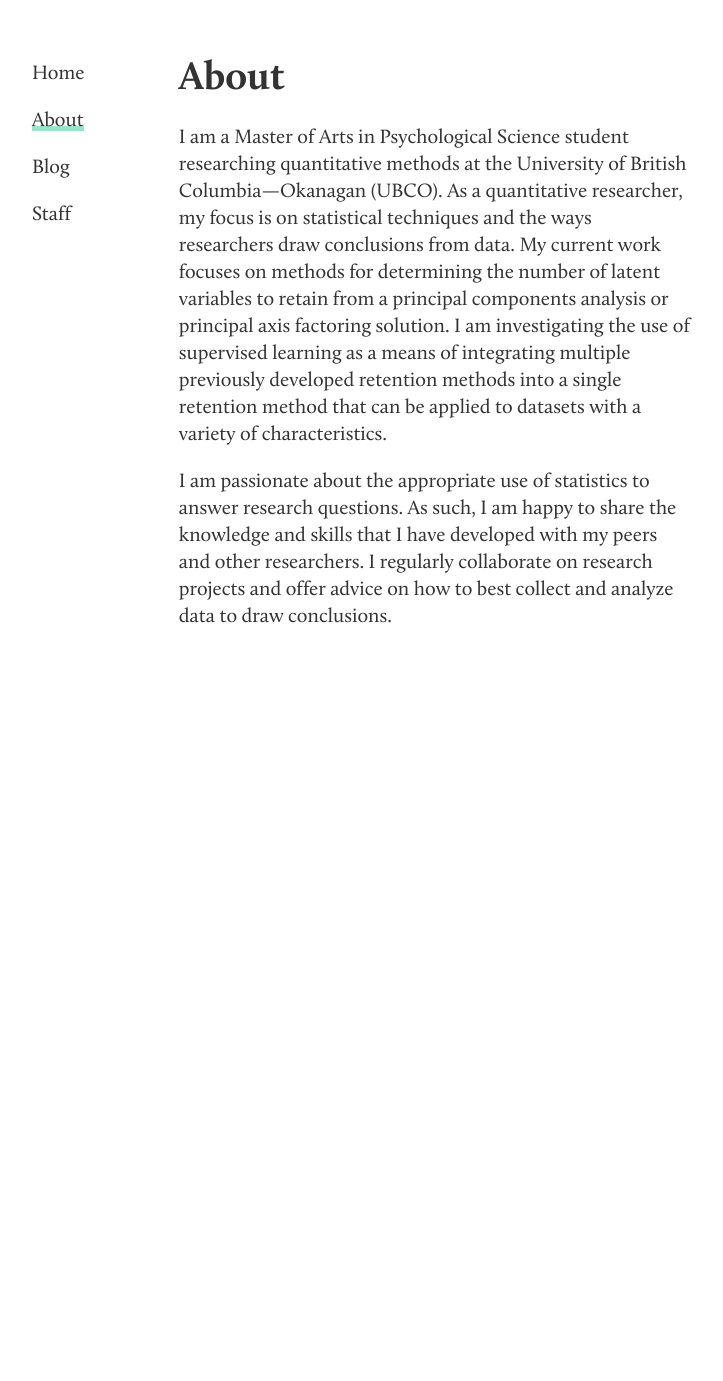
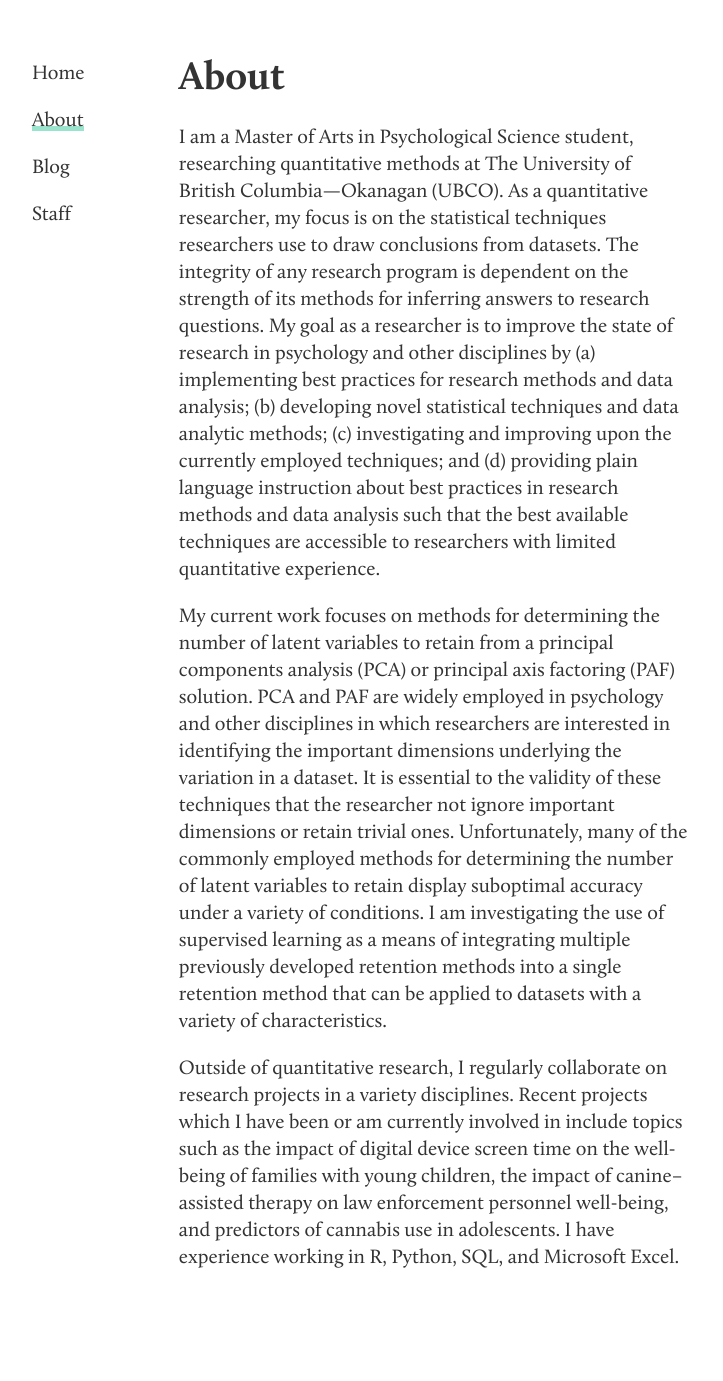
Before and after one commit to zakarydraper/zakarydraper.github.io, a Jekyll site: the page built from about.md, in a window 1280 px wide. Shown: the whole page, without its empty margins (28-751 px from the left). Built offline with Jekyll 4.4.1, drawn with Linux system fonts in a browser that asks for light colours; before the commit the page ends 900 px from its top, so only the background shows below that.

Commit message:
Updated About text. Added photo to home page.

```diff
--- a/about.md
+++ b/about.md
@@ -3,6 +3,9 @@ title: About
 ---
 # About
 
-I am a Master of Arts in Psychological Science student researching quantitative methods at the University of British Columbia—Okanagan (UBCO). As a quantitative researcher, my focus is on statistical techniques and the ways researchers draw conclusions from data. My current work focuses on methods for determining the number of latent variables to retain from a principal components analysis or principal axis factoring solution. I am investigating the use of supervised learning as a means of integrating multiple previously developed retention methods into a single retention method that can be applied to datasets with a variety of characteristics.
+I am a Master of Arts in Psychological Science student, researching quantitative methods at The University of British Columbia—Okanagan (UBCO). As a quantitative researcher, my focus is on the statistical techniques researchers use to draw conclusions from datasets. The integrity of any research program is dependent on the strength of its methods for inferring answers to research questions. My goal as a researcher is to improve the state of research in psychology and other disciplines by (a) implementing best practices for research methods and data analysis; (b) developing novel statistical techniques and data analytic methods; (c) investigating and improving upon the currently employed techniques; and (d) providing plain language instruction about best practices in research methods and data analysis such that the best available techniques are accessible to researchers with limited quantitative experience.
 
-I am passionate about the appropriate use of statistics to answer research questions. As such, I am happy to share the knowledge and skills that I have developed with my peers and other researchers. I regularly collaborate on research projects and offer advice on how to best collect and analyze data to draw conclusions.
+My current work focuses on methods for determining the number of latent variables to retain from a principal components analysis (PCA) or principal axis factoring (PAF) solution. PCA and PAF are widely employed in psychology and other disciplines in which researchers are interested in identifying the important dimensions underlying the variation in a dataset. It is essential to the validity of these techniques that the researcher not ignore important dimensions or retain trivial ones. Unfortunately, many of the commonly employed methods for determining the number of latent variables to retain display suboptimal accuracy under a variety of conditions. I am investigating the use of supervised learning as a means of integrating multiple previously developed retention methods into a single retention method that can be applied to datasets with a variety of characteristics.
+
+Outside of quantitative research, I regularly collaborate on research projects in a variety disciplines. Recent projects which I have been or am currently involved in include topics such as the impact of digital device screen time on the well-being of families with young children, the impact of canine–assisted therapy on law enforcement personnel well-being, and predictors of cannabis use in adolescents.
+I have experience working in R, Python, SQL, and Microsoft Excel.
--- a/index.html
+++ b/index.html
@@ -2,3 +2,4 @@
 title: Home
 ---
 <h1>Zakary Draper</h1>
+<p><img src="assets/images/zak-professional-photo"></p>
```
Also changed, not shown: 1 other file.
